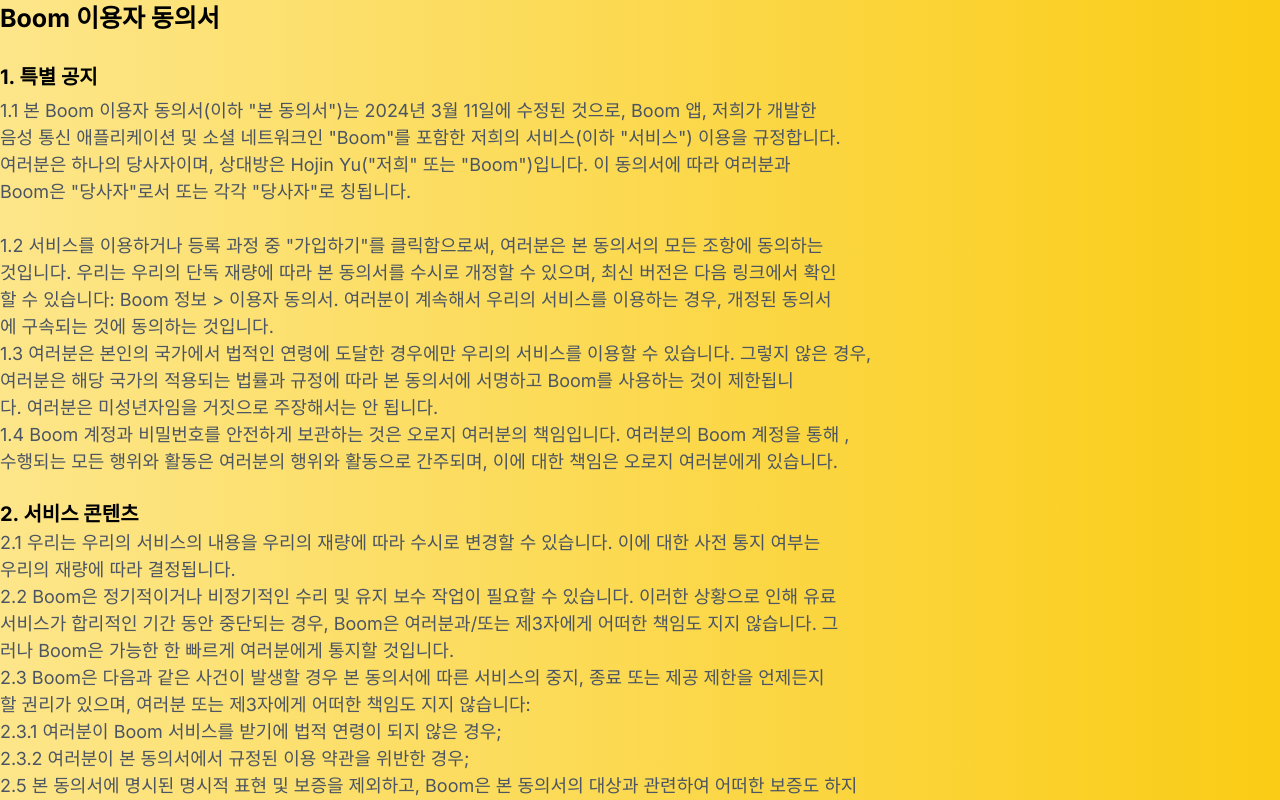
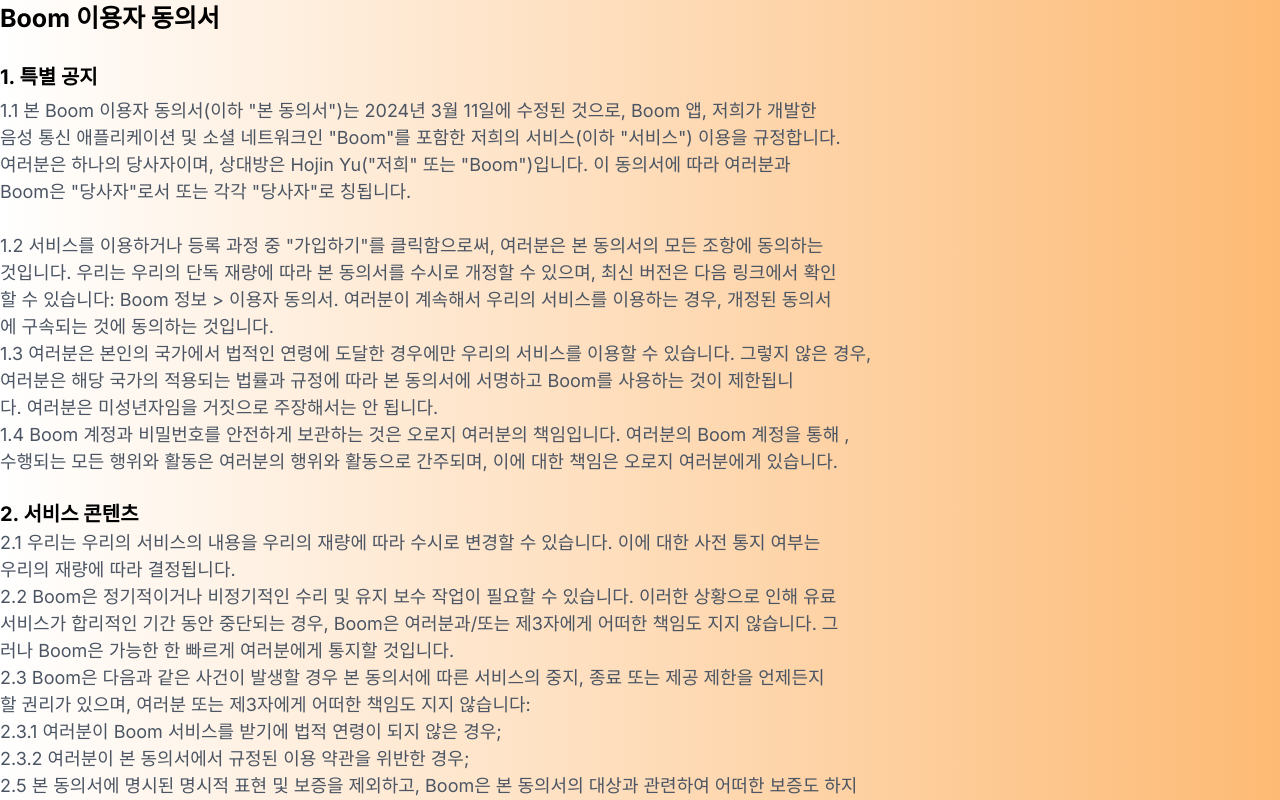
Before and after one commit to gk7734/Terms, a Next.js app: page /terms in a window 1280 px wide. Shown: the top 800 px of the page. Built offline with nearby package versions, Linux system fonts and the light colour scheme.

Commit message:
final commit

```diff
--- a/src/app/page.tsx
+++ b/src/app/page.tsx
@@ -1,6 +1,6 @@
 export default function Home() {
     return (
-        <div className={`justify-center grid w-auto font-pretendard text-start bg-gradient-to-r from-amber-200 to-yellow-400`}>
+        <div className={`justify-center grid w-auto font-pretendard text-start bg-gradient-to-r from-white to-orange-300`}>
             <h1 className={`text-[25px] font-bold text-black`}>Boom 개인 정보 보호 정책</h1>
             <br/>
             <h2 className={`text-gray-600 font-normal text-[18px]`}>2024년 3월 11일자로 발효</h2>
--- a/src/app/terms/page.tsx
+++ b/src/app/terms/page.tsx
@@ -1,6 +1,6 @@
 export default function Terms() {
     return (
-        <div className={`justify-center grid w-auto font-pretendard text-start bg-gradient-to-r from-amber-200 to-yellow-400`}>
+        <div className={`justify-center grid w-auto font-pretendard text-start bg-gradient-to-r from-white to-orange-300`}>
             <h1 className={`text-[25px] font-bold text-black`}>Boom 이용자 동의서</h1>
             <br/>
             <h2 className={`text-black font-bold text-[20px] mb-[5px]`}>1. 특별 공지</h2>
```
